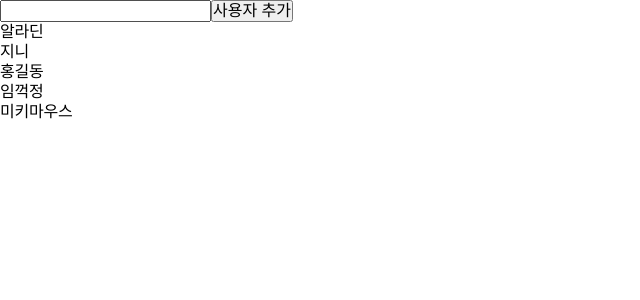
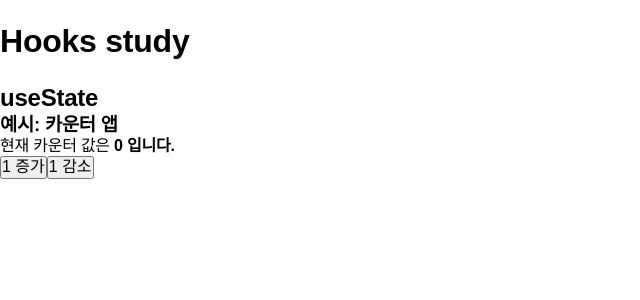
Before and after one commit to minji4252/react-basic, a React (Create React App) app: page / in a window 1280 px wide. Shown: the top 300 px of the page, without its empty margins (0-640 px from the left). Built offline with nearby package versions, Linux system fonts and the light colour scheme.

Commit message:
docs: Hooks

```diff
--- a/src/App.js
+++ b/src/App.js
@@ -1,7 +1,11 @@
-import Main from "./Main";
+import MainPage from "./pages/MainPage";
 
 function App() {
-  return <Main title="React">리액트</Main>; //main안에 문자적으면 children의 값이 업데이트됨
+  return (
+    <>
+      <MainPage />
+    </>
+  );
 }
 
 export default App;
--- a/src/Main.js
+++ /dev/null
@@ -1,66 +0,0 @@
-import React, { useState } from "react";
-
-const initState = [
-  { id: 1, username: "알라딘" },
-  { id: 2, username: "지니" },
-  { id: 3, username: "홍길동" },
-  { id: 4, username: "임꺽정" },
-  { id: 5, username: "미키마우스" },
-];
-
-const Main = () => {
-  // 필터 기본 사용법
-  // const numbers = [1,2,3,4,5];
-  // const bigger = numbers.filter(num => num > 3);
-  // console.log(bigger); // 4,5만 나옴
-
-  // const remove = numbers.filter(num => num != 3);
-  // console.log(remove); // 1,2,4,5 나옴
-
-  // member 목록 상태
-  const [members, setMembers] = useState(initState);
-  // id 상태
-  const [nextId, setNextId] = useState(6);
-  // input 상태
-  const [username, setUsername] = useState("");
-
-  // input 이벤트 핸들러
-  const onChange = e => {
-    setUsername(e.target.value);
-  };
-
-  const onClick = () => {
-    //배열의 내장 함수 concat을 사용하여 새로운 항목을 추가한 배열로 만든다.
-    const nextMembers = members.concat({
-      id: nextId,
-      username: username,
-    });
-    setNextId(nextId + 1);
-    setMembers(nextMembers);
-    setUsername("");
-  };
-
-  // remove 이벤트 핸들러
-  const onRemove = id => {
-    //내가 더블 클릭한 요소와 같지 않은 요소만 남겨라 (더블 클릭한것만 없애라)
-    const nextMembers = members.filter(member => member.id !== id);
-    setMembers(nextMembers);
-  };
-
-  return (
-    <div>
-      <input onChange={onChange} value={username} />
-      <button onClick={onClick}>사용자 추가</button>
-
-      <ul>
-        {members.map(member => (
-          <li key={member.id} onDoubleClick={() => onRemove(member.id)}>
-            {member.username}
-          </li>
-        ))}
-      </ul>
-    </div>
-  );
-};
-
-export default Main;
--- /dev/null
+++ b/src/components/Counter.js
@@ -0,0 +1,17 @@
+import React, { useState } from "react";
+
+const Counter = () => {
+  const [value, setValue] = useState(0);
+
+  return (
+    <div>
+      <p>
+        현재 카운터 값은 <b>{value} 입니다.</b>
+      </p>
+      <button onClick={() => setValue(value + 1)}>1 증가</button>
+      <button onClick={() => setValue(value - 1)}>1 감소</button>
+    </div>
+  );
+};
+
+export default Counter;
--- /dev/null
+++ b/src/pages/MainPage.js
@@ -0,0 +1,17 @@
+import React from "react";
+import Counter from "../components/Counter";
+
+const MainPage = () => {
+  return (
+    <div>
+      <h1>Hooks study</h1>
+      <div>
+        <h2>useState</h2>
+        <h3>예시: 카운터 앱</h3>
+        <Counter />
+      </div>
+    </div>
+  );
+};
+
+export default MainPage;
--- a/src/react.css
+++ /dev/null
@@ -1,5 +0,0 @@
-.react {
-  background-color: pink;
-  font-size: 48px;
-  font-weight: bold;
-}
```
Also changed, not shown: 1 other file (tests, documents, lock files or other folders).
